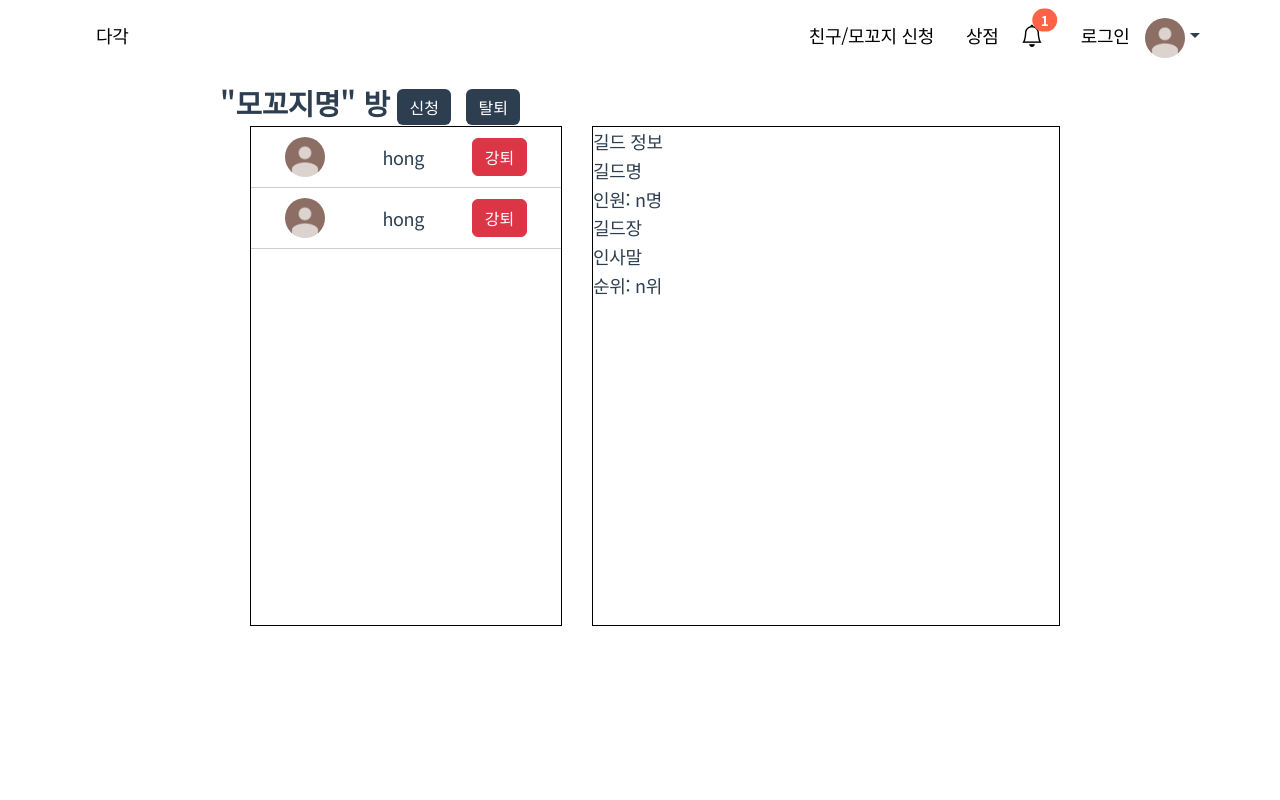
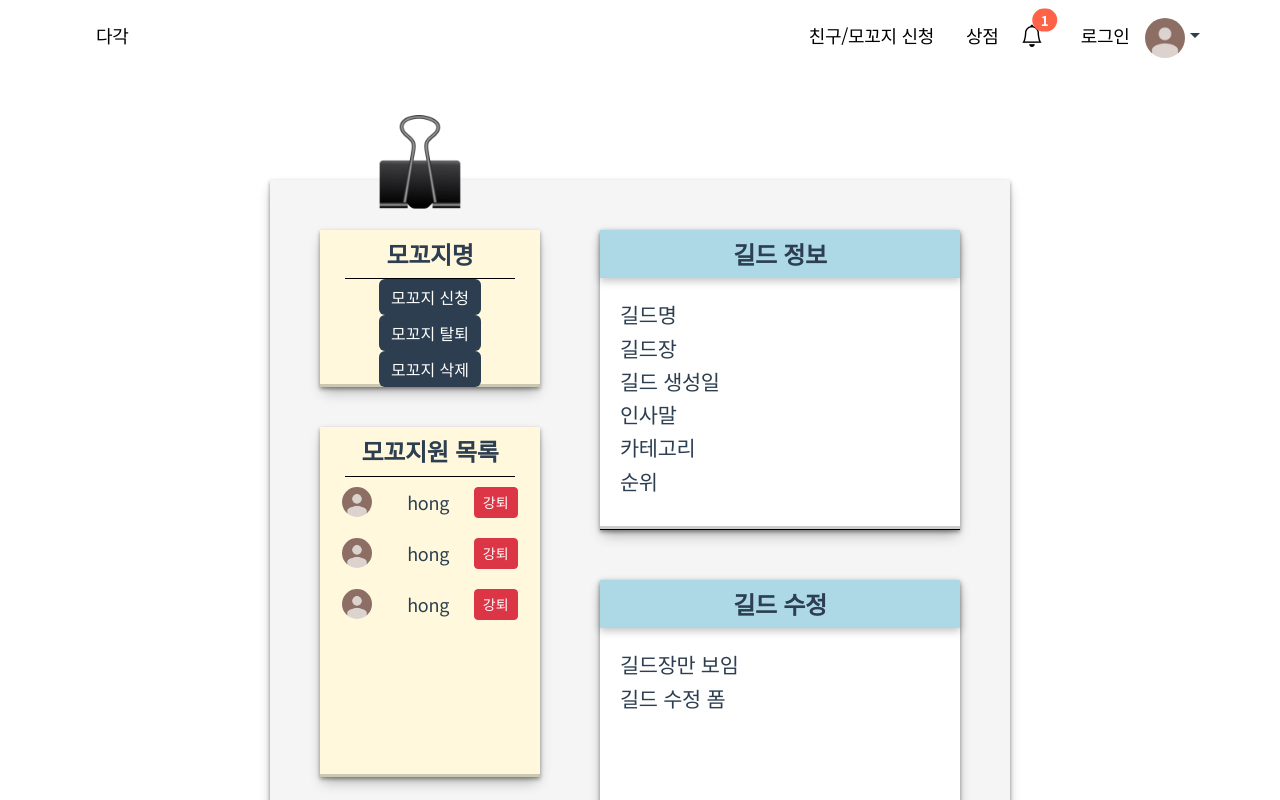
Before and after one commit to kseenyoung/-, a Vue app in the folder frontend/: page /mokkoji/1 in a window 1280 px wide. Shown: the top 800 px of the page. Built offline with nearby package versions, Linux system fonts and the light colour scheme; a web font is replaced by a local one.

Commit message:
[Feat] 모꼬지 페이지 디자인 추가 (#S10P12A404-167)

```diff
--- a/frontend/src/components/apply/ApplyFriend.vue
+++ b/frontend/src/components/apply/ApplyFriend.vue
@@ -67,7 +67,7 @@
 
 <style lang="scss" scoped>
 .apply-friend-wrapper {
-  padding: 10px 20px;
+  padding: 30px 30px;
   // .my-thead {
   //   tr {
   //     > th:nth-child(3) {
--- a/frontend/src/components/apply/ApplyMokkoji.vue
+++ b/frontend/src/components/apply/ApplyMokkoji.vue
@@ -53,7 +53,7 @@
 
 <style lang="scss" scoped>
 .apply-mokkoji-wrapper {
-  padding: 10px 20px;
+  padding: 30px 30px;
   .apply-search {
     select {
       max-width: 100px;
--- a/frontend/src/views/MokkojiView.vue
+++ b/frontend/src/views/MokkojiView.vue
@@ -1,31 +1,57 @@
 <template>
   <div class="container">
-    <div class="mok-title">
-      "모꼬지명" 방
-      <button class="btn common-btn">신청</button>&nbsp;
-      <button class="btn common-btn">탈퇴</button>
+    <img src="@/assets/img/mypage/clip.png" class="img-clip">
+    <div class="mok-content-wrapper">
+      <div class="mok-content-left">
+        <div class="mok-left-action">
+          <div class="mok-subtitle">모꼬지명</div>
+          <button class="btn common-btn">모꼬지 신청</button>
+          <button class="btn common-btn">모꼬지 탈퇴</button>
+          <button class="btn common-btn">모꼬지 삭제</button>
         </div>
-    <div class="mok-content-wrapper">
-      <div class="mok-content-list">
+        <div class="mok-left-list">
+          <div class="mok-subtitle">모꼬지원 목록</div>
+          <div class="mok-list-wrapper">
+
             <div class="mok-list-detail">
               <img src="@/assets/img/기본프로필_갈색.jpg">
               <div>hong</div>
-          <button class="btn btn-danger">강퇴</button>
+              <button class="btn btn-sm btn-danger">강퇴</button>
             </div>
             <div class="mok-list-detail">
               <img src="@/assets/img/기본프로필_갈색.jpg">
               <div>hong</div>
-          <button class="btn btn-danger">강퇴</button>
+              <button class="btn btn-sm btn-danger">강퇴</button>
+            </div>
+            <div class="mok-list-detail">
+              <img src="@/assets/img/기본프로필_갈색.jpg">
+              <div>hong</div>
+              <button class="btn btn-sm btn-danger">강퇴</button>
+            </div>
+
+          </div>
         </div>
       </div>
 
-      <div class="mok-content-info">
-        <div>길드 정보</div>
+      <div class="mok-content-right">
+        <div class="mok-right-info">
+          <div class="mok-right-info-subtitle">길드 정보</div>
+          <div class="mok-right-info-content">
             <div>길드명</div>
-        <div>인원: n명</div>
             <div>길드장</div>
+            <div>길드 생성일</div>
             <div>인사말</div>
-        <div>순위: n위</div>
+            <div>카테고리</div>
+            <div>순위</div>
+          </div>
+        </div>
+        <div class="mok-right-info">
+          <div class="mok-right-info-subtitle">길드 수정</div>
+          <div class="mok-right-info-content">
+            <div>길드장만 보임</div>
+            <div>길드 수정 폼</div>
+          </div>
+        </div>
       </div>
     </div>
   </div>
@@ -36,40 +62,100 @@
 </script>
 
 <style lang="scss" scoped>
+$my-shadow: rgba(0, 0, 0, 0.4) 0px 2px 4px, rgba(0, 0, 0, 0.3) 0px 7px 13px -3px, rgba(0, 0, 0, 0.2) 0px -3px 0px inset;
 .container {
   margin: 80px auto;
-  padding: 0px 150px;
+  padding: 0px 200px;
+  min-height: 600px;
+  // background-color: aliceblue;
   // font-size: 1.0rem;
+  display: flex;
+  flex-direction: column;
+  .img-clip {
+    width: 100px;
+    position: relative;
+    top: 35px;
+    left: 100px;
+  }
   .mok-title {
     font-size: 1.8rem;
-    font-weight: 600;
+    font-weight: 800;
+    text-align: center;
   }
   .mok-content-wrapper {
+    flex-grow: 1;
     display: flex;
-    .mok-content-list {
-      margin: 0px 30px;
+    box-shadow: $my-shadow;
+    padding: 20px;
+    background-color: whitesmoke;
+    .mok-content-left {
       flex-basis: 40%;
-      border: 1px solid black;
-      overflow-y: auto;
-      max-height: 500px;
-      min-height: 500px;
+      padding: 30px;
+      > div {
+        background-color: cornsilk;
+        box-shadow: $my-shadow;
+      }
+      .mok-subtitle {
+        font-size: 1.5rem;
+        font-weight: 600;
+        text-align: center;
+        padding: 5px;
+        margin: 0px 25px;
+        border-bottom: 1px solid black;
+      }
+      .mok-left-action {
+        min-height: 150px;
+        margin-bottom: 40px;
+        > button {
+          display: block;
+          margin: 0 auto;
+        }
+      }
+      .mok-left-list {
+        .mok-list-wrapper {
+          overflow-y: scroll;
+          min-height: 300px;
+          max-height: 300px;
+          // background-color: antiquewhite;
           .mok-list-detail {
             display: flex;
             align-items: center;
             justify-content: space-around;
-        border-bottom: 1px solid #ccc;
             padding: 10px;
 
             img {
-          width: 40px;
+              width: 30px;
               border-radius: 50%;
               margin-right: 10px;
             }
           }
         }
-    .mok-content-info {
-      flex-basis: 60%;
-      border: 1px solid black;
+      }
+    }
+    .mok-content-right {
+      flex-grow: 1;
+      // border: 1px solid black;
+      margin: 30px;
+      .mok-right-info {
+        // border: 1px solid black;
+        margin-bottom: 50px;
+        border-bottom: 1px solid black;
+        min-height: 300px;
+        box-shadow: $my-shadow;
+        background-color: white;
+        .mok-right-info-subtitle {
+          background-color: lightblue;
+          text-align: center;
+          font-size: 1.5rem;
+          font-weight: 600;
+          padding: 5px;
+          box-shadow: rgba(0, 0, 0, 0.24) 0px 3px 8px;
+        }
+        .mok-right-info-content {
+          font-size: 1.3rem;
+          padding: 20px 20px 0px;
+        }
+      }
     }
   }
 }
```
Also changed, not shown: frontend/src/assets/img/mypage/clip.png (added). Lines whose indentation alone changed are shown as unchanged.
